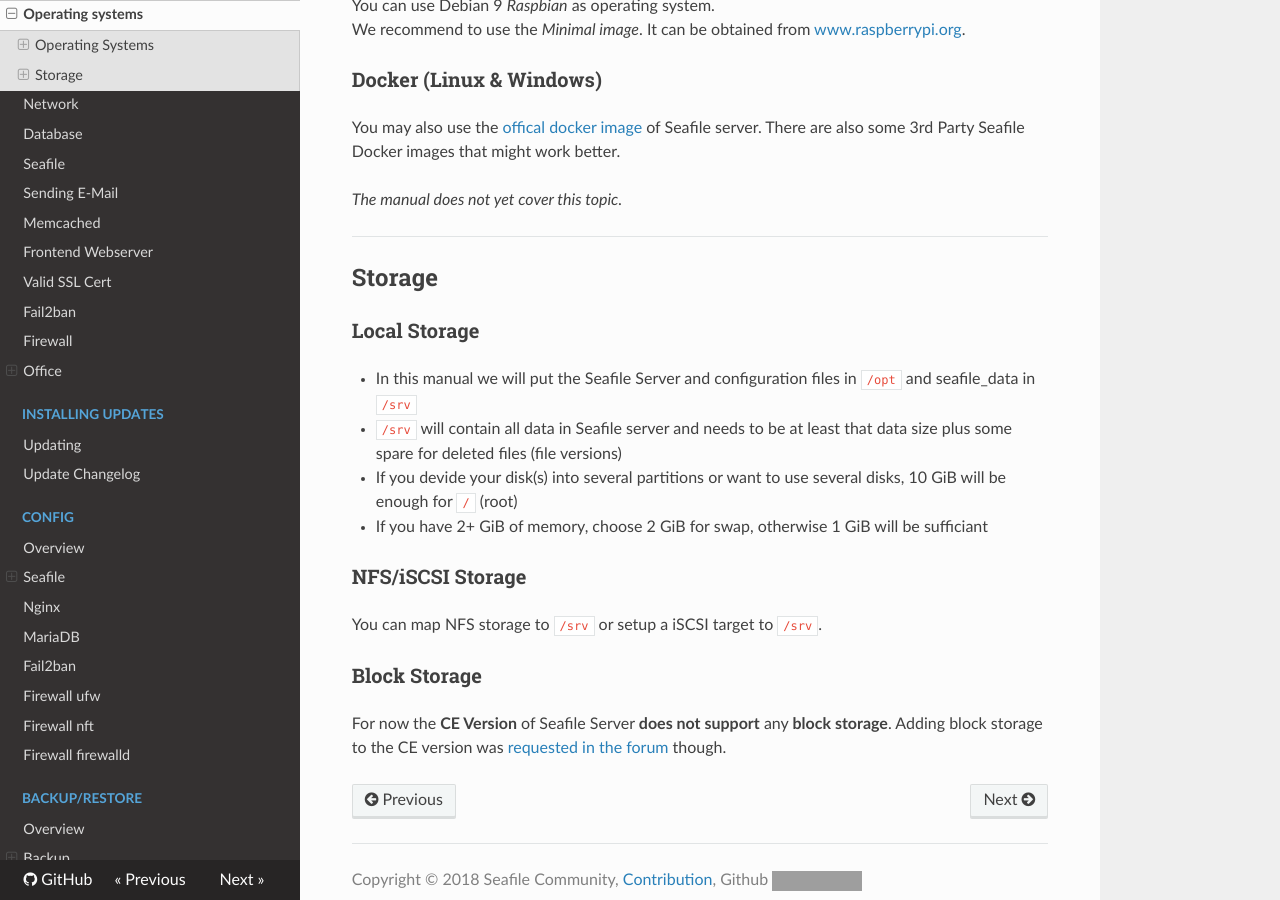
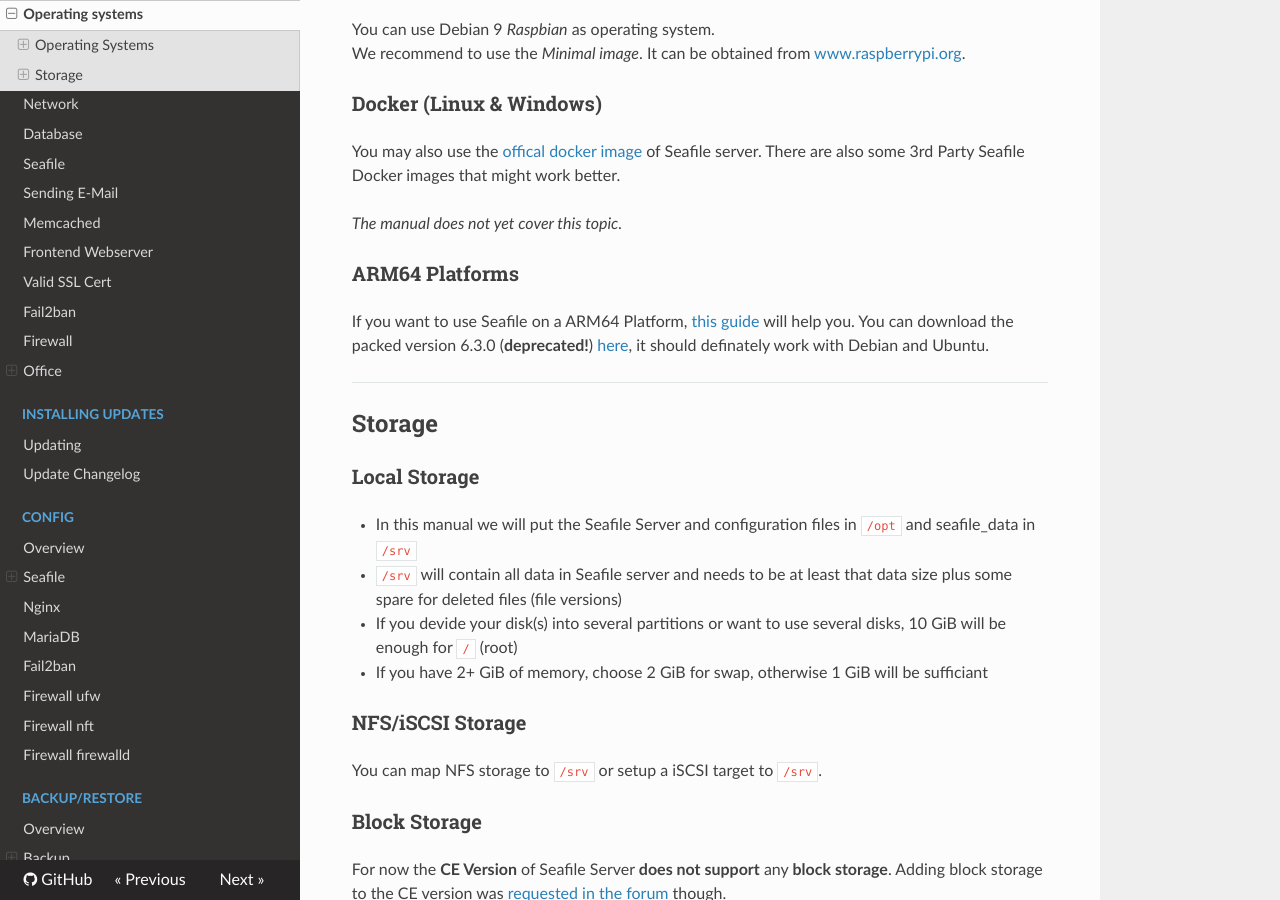
Before and after one commit to DerDanilo/seafile-community-manual, an MkDocs documentation site: the page built from docs/installation/operating-system.md, in a window 1280 px wide and 900 px high, scrolled down 1288 px. Built offline with MkDocs 1.6.1, drawn with Linux system fonts in a browser that asks for light colours; nearby versions of some CDN libraries; old or Windows-style settings are respelled for this version of MkDocs; grey boxes are pictures that could not be loaded.

Commit message:
Instructions for ARM64 added

```diff
--- a/docs/installation/operating-system.md
+++ b/docs/installation/operating-system.md
@@ -39,6 +39,10 @@ There are also some 3rd Party Seafile Docker images that might work better.
 
 *The manual does not yet cover this topic.*
 
+### ARM64 Platforms
+If you want to use Seafile on a ARM64 Platform, [this guide](https://forum.seafile.com/t/compilation-arm64-done/6170) will help you. You can download
+the packed version 6.3.0 (**deprecated!**) [here](https://cdn.iklive.eu/tcb13/2018/seafile-server_6.3.0_arm64.tar.gz), it should definately work with Debian and Ubuntu.
+
 ---
 
 ## Storage
```
